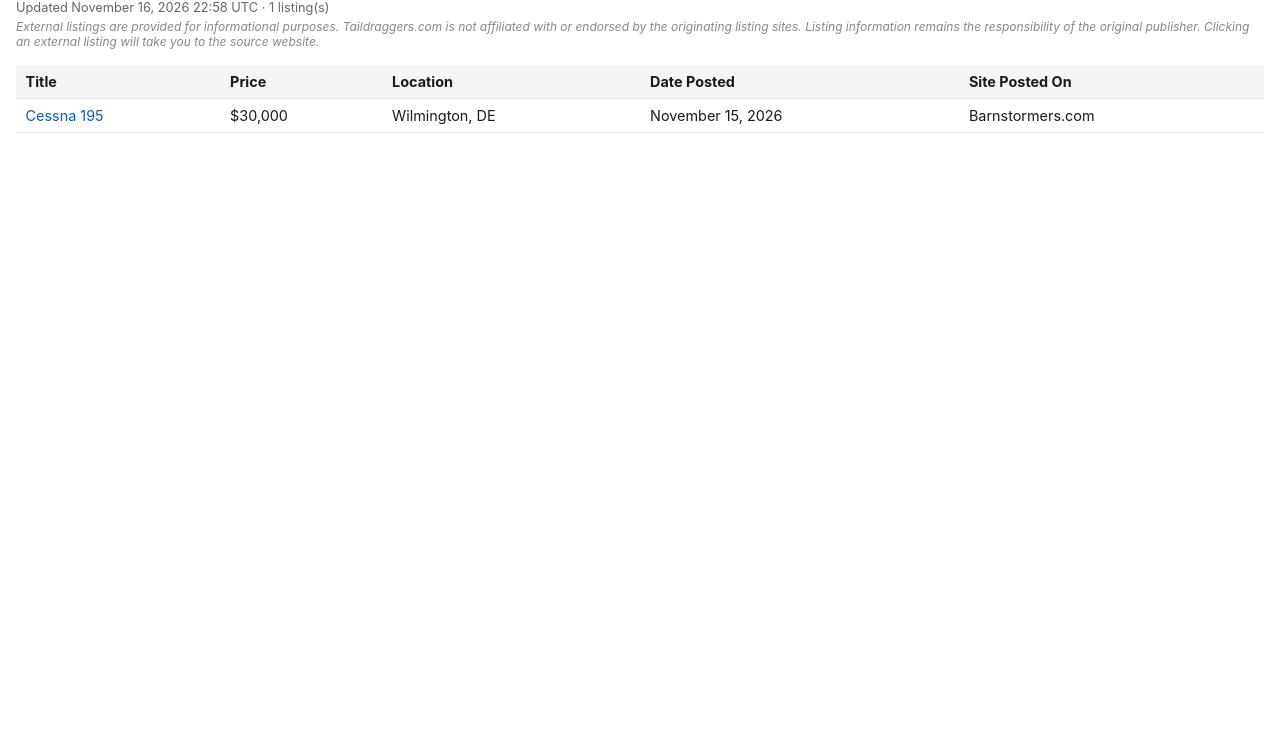
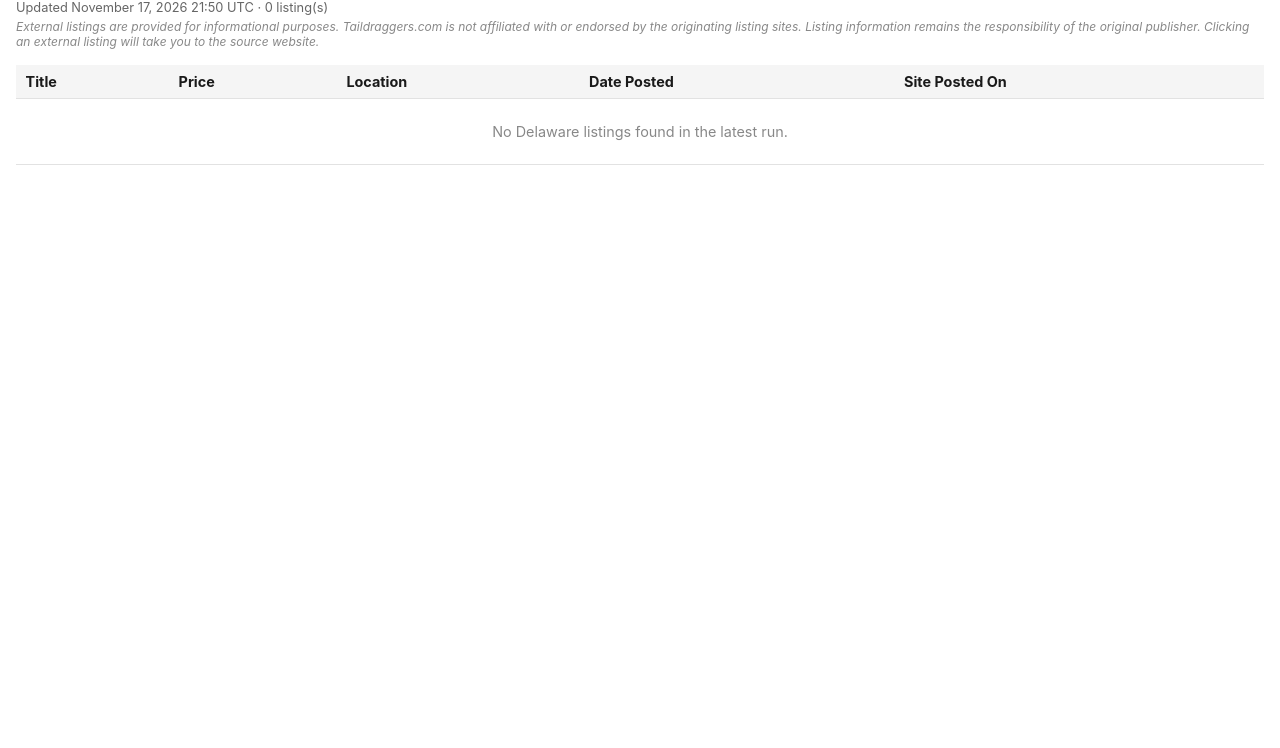
Before and after one commit to taildraggers/delaware, a plain HTML site: page docs/index.html in a window 1280 px wide. Shown: the part 52-800 px from the top of the page. Drawn offline with Linux system fonts and the light colour scheme.

Commit message:
Update Delaware listings (2026-11-17)

```diff
--- a/docs/index.html
+++ b/docs/index.html
@@ -58,14 +58,14 @@
 </head>
 <body>
   <h1>Taildragger Ads in Delaware</h1>
-  <div class="updated">Updated November 16, 2026 22:58 UTC &middot; 1 listing(s)</div>
+  <div class="updated">Updated November 17, 2026 21:50 UTC &middot; 0 listing(s)</div>
   <div class="disclaimer">External listings are provided for informational purposes. Taildraggers.com is not affiliated with or endorsed by the originating listing sites. Listing information remains the responsibility of the original publisher. Clicking an external listing will take you to the source website.</div>
   <table>
     <thead>
       <tr><th>Title</th><th>Price</th><th>Location</th><th>Date Posted</th><th>Site Posted On</th></tr>
     </thead>
     <tbody>
-        <tr><td><a href="https://www.barnstormers.com/classified-2082417-Cessna-195.html" target="_blank" rel="noopener noreferrer">Cessna 195</a></td><td>$30,000</td><td>Wilmington, DE</td><td>November 15, 2026</td><td>Barnstormers.com</td></tr>
+        <tr><td colspan="5" class="empty">No Delaware listings found in the latest run.</td></tr>
     </tbody>
   </table>
 <script>
```
